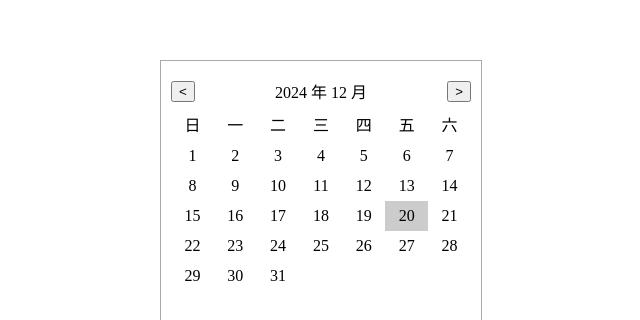
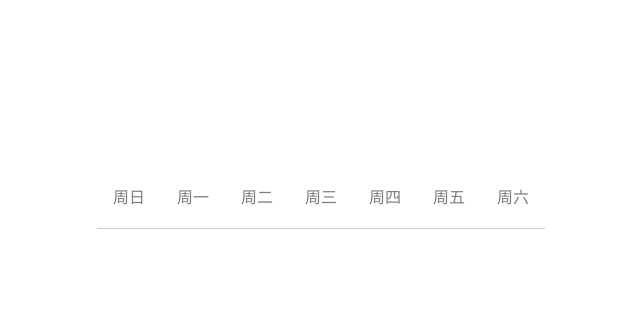
Before and after one commit to XieZongChen/practice-react, a React (Vite) app: page / in a window 1280 px wide. Shown: the part 204-524 px from the top of the page, without its empty margins (319-959 px from the left). Built offline with nearby package versions, Linux system fonts and the light colour scheme.

Commit message:
feat: 重构 calendar & 实现 month calendar

```diff
--- a/package.json
+++ b/package.json
@@ -13,8 +13,10 @@
   },
   "dependencies": {
     "ahooks": "^3.8.4",
+    "dayjs": "^1.11.13",
     "react": "^18.3.1",
-    "react-dom": "^18.3.1"
+    "react-dom": "^18.3.1",
+    "sass": "^1.83.0"
   },
   "devDependencies": {
     "@chromatic-com/storybook": "^3.2.3",
--- a/src/App.tsx
+++ b/src/App.tsx
@@ -1,4 +1,4 @@
-import { Calendar } from '@/components/calendar';
+import Calendar from '@/components/calendar';
 
 function App() {
   return <Calendar />;
--- /dev/null
+++ b/src/components/calendar/MonthCalendar.tsx
@@ -0,0 +1,17 @@
+function MonthCalendar() {
+  const weekList = ['周日', '周一', '周二', '周三', '周四', '周五', '周六'];
+
+  return (
+    <div className='calendar-month'>
+      <div className='calendar-month-week-list'>
+        {weekList.map((week) => (
+          <div className='calendar-month-week-list-item' key={week}>
+            {week}
+          </div>
+        ))}
+      </div>
+    </div>
+  );
+}
+
+export default MonthCalendar;
--- a/src/components/calendar/index.css
+++ /dev/null
@@ -1,31 +0,0 @@
-.calendar {
-  border: 1px solid #aaa;
-  padding: 10px;
-  width: 300px;
-  height: 250px;
-}
-
-.header {
-  display: flex;
-  justify-content: space-between;
-  align-items: center;
-  height: 40px;
-}
-
-.days {
-  display: flex;
-  flex-wrap: wrap;
-}
-
-.empty,
-.day {
-  width: calc(100% / 7);
-  text-align: center;
-  line-height: 30px;
-}
-
-.day:hover,
-.selected {
-  background-color: #ccc;
-  cursor: pointer;
-}
--- /dev/null
+++ b/src/components/calendar/index.scss
@@ -0,0 +1,20 @@
+.calendar {
+  width: 100%;
+}
+
+.calendar-month {
+  &-week-list {
+    display: flex;
+    padding: 0;
+    width: 100%;
+    box-sizing: border-box;
+    border-bottom: 1px solid #ccc;
+
+    &-item {
+      padding: 20px 16px;
+      text-align: left;
+      color: #7d7d7f;
+      flex: 1;
+    }
+  }
+}
--- a/src/components/calendar/index.tsx
+++ b/src/components/calendar/index.tsx
@@ -1,100 +1,12 @@
-import { forwardRef, useImperativeHandle } from 'react';
-import { daysOfMonth, firstDayOfMonth } from './helper';
-import { useControllableValue } from 'ahooks';
-import './index.css';
+import MonthCalendar from './MonthCalendar';
+import './index.scss';
 
-interface ICalendarProps {
-  defaultValue?: Date;
-  onChange?: (date: Date) => void;
+function Calendar() {
+  return (
+    <div className='calendar'>
+      <MonthCalendar />
+    </div>
+  );
 }
 
-interface ICalendarRef {
-  getDate: () => Date;
-  setDate: (date: Date) => void;
-}
-
-const InternalCalendar: React.ForwardRefRenderFunction<
-  ICalendarRef,
-  ICalendarProps
-> = (props, ref) => {
-  const [date, setDate] = useControllableValue(props, {
-    defaultValue: new Date(),
-  });
-
-  useImperativeHandle(ref, () => {
-    return {
-      getDate() {
-        return date;
-      },
-      setDate(date: Date) {
-        setDate(date);
-      },
-    };
-  });
-
-  const handlePrevMonth = () => {
-    setDate(new Date(date.getFullYear(), date.getMonth() - 1, 1));
-  };
-
-  const handleNextMonth = () => {
-    setDate(new Date(date.getFullYear(), date.getMonth() + 1, 1));
-  };
-
-  const renderDates = () => {
-    const days = [];
-    const daysCount = daysOfMonth(date.getFullYear(), date.getMonth());
-    const firstDay = firstDayOfMonth(date.getFullYear(), date.getMonth());
-
-    // 当月第一天之前的日期需要用 empty 填充，将一周补完即可
-    for (let i = 0; i < firstDay; i++) {
-      days.push(<div key={`empty-${i}`} className='empty'></div>);
-    }
-
-    // 将当月日期填入
-    for (let i = 1; i <= daysCount; i++) {
-      const clickHandler = () => {
-        const curDate = new Date(date.getFullYear(), date.getMonth(), i);
-        setDate(curDate);
-      };
-      if (i === date.getDate()) {
-        days.push(
-          <div key={i} className='day selected' onClick={() => clickHandler()}>
-            {i}
-          </div>
-        );
-      } else {
-        days.push(
-          <div key={i} className='day' onClick={() => clickHandler()}>
-            {i}
-          </div>
-        );
-      }
-    }
-
-    return days;
-  };
-
-  return (
-    <div className='calendar'>
-      <div className='header'>
-        <button onClick={handlePrevMonth}>&lt;</button>
-        <div>
-          {date.getFullYear()} 年 {date.getMonth() + 1} 月
-        </div>
-        <button onClick={handleNextMonth}>&gt;</button>
-      </div>
-      <div className='days'>
-        <div className='day'>日</div>
-        <div className='day'>一</div>
-        <div className='day'>二</div>
-        <div className='day'>三</div>
-        <div className='day'>四</div>
-        <div className='day'>五</div>
-        <div className='day'>六</div>
-        {renderDates()}
-      </div>
-    </div>
-  );
-};
-
-export const Calendar = forwardRef(InternalCalendar);
+export default Calendar;
```
Also changed, not shown: 1 other file (tests, documents, lock files or other folders).
